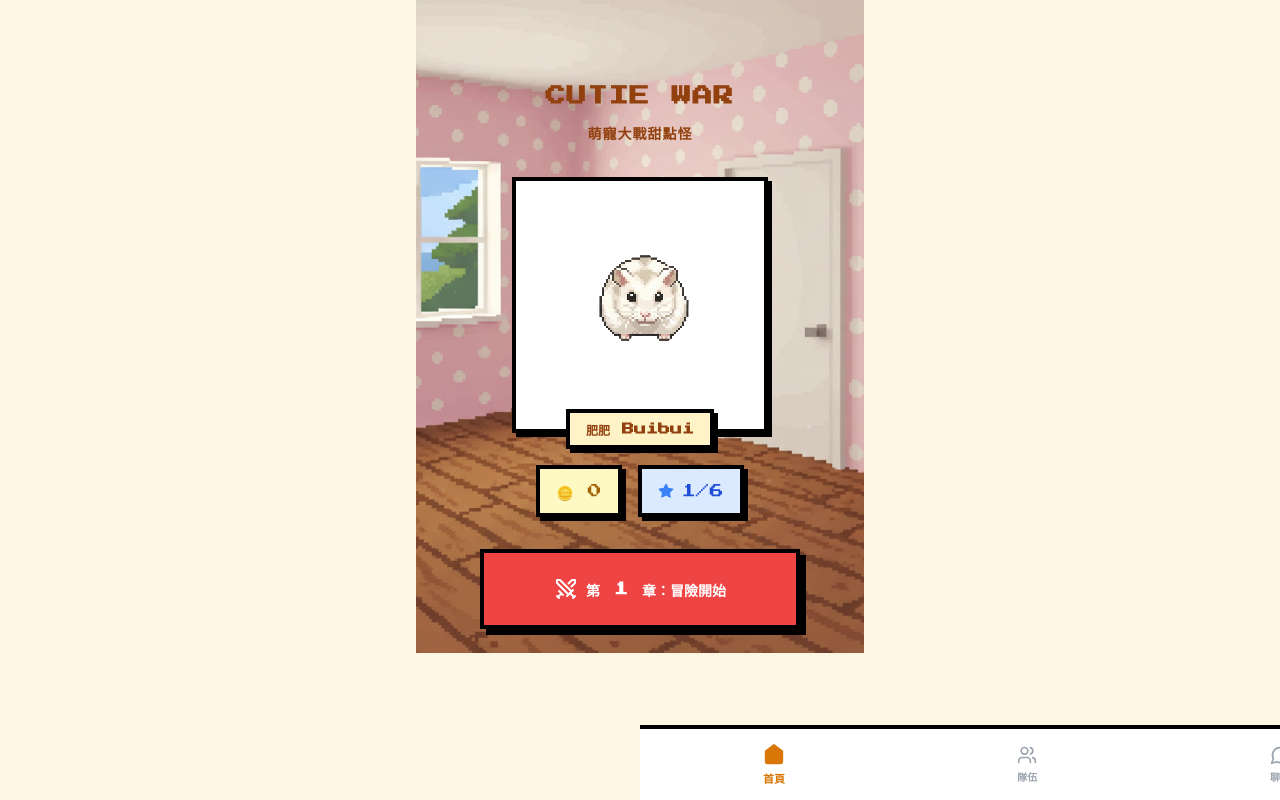
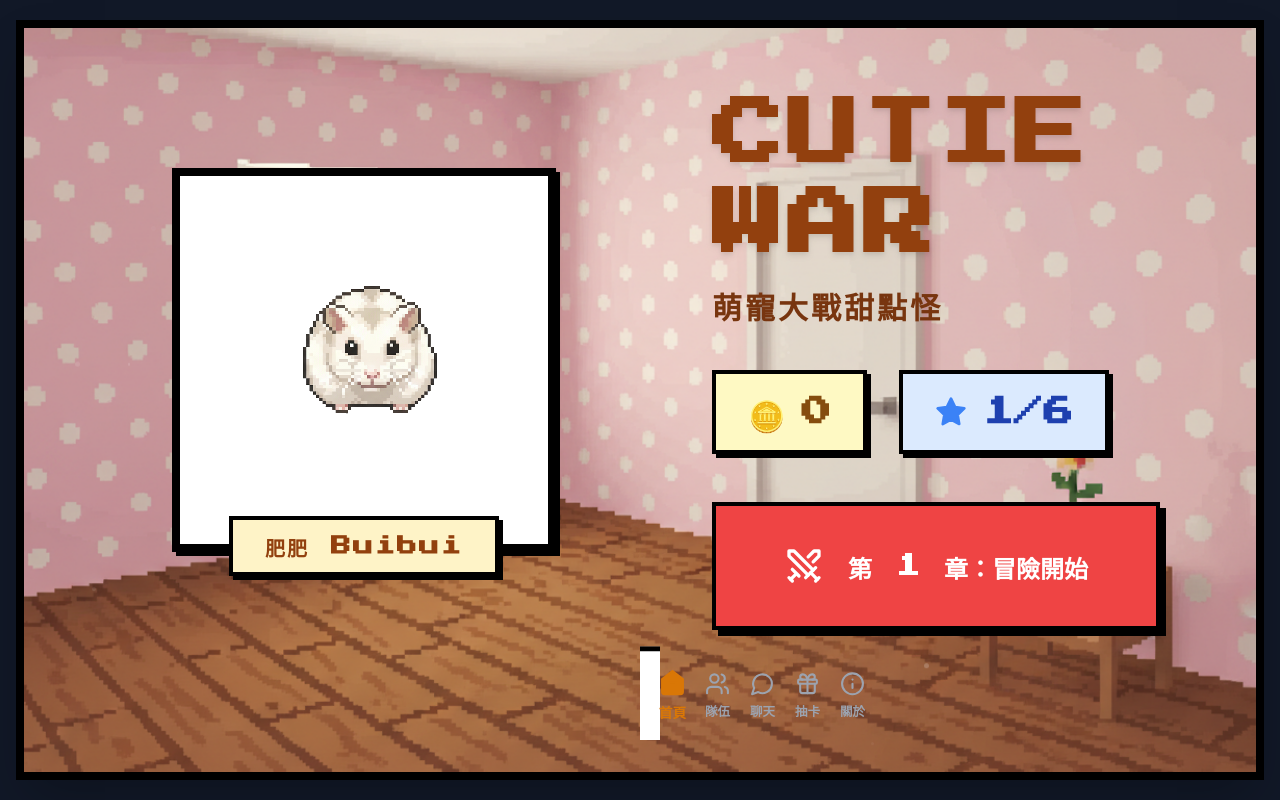
Before and after one commit to Diquak/cutiewar, a React (Vite) app in the folder cutie-war/: page / in a window 1280 px wide. Built offline with nearby package versions, Linux system fonts and the light colour scheme; a web font is replaced by a local one.

Commit message:
Add files via upload

```diff
--- a/cutie-war/src/App.jsx
+++ b/cutie-war/src/App.jsx
@@ -15,38 +15,36 @@ function App() {
     const isAdventure = page === 'adventure';
 
     return (
-        // 外層容器：鎖定視窗高度為 100dvh (解決手機網址列問題)
+        // 全局背景：深灰色，用來襯托遊戲視窗，確保置中
+        <div className="min-h-screen w-full bg-gray-900 flex items-center justify-center p-4 font-pixel overflow-hidden">
+
+            {/* 遊戲主視窗：保持 1440x1024 比例 (約 1.4:1)，但自動縮放以適應螢幕 */}
+            {/* aspect-[1440/1024] 確保比例不變，max-h-[95vh] 確保不超過螢幕高度 */}
             <div className={clsx(
-            "h-[100dvh] w-screen overflow-hidden text-gray-800 transition-colors duration-500 relative flex flex-col",
+                "relative w-full max-w-[1440px] aspect-[1440/1024] max-h-[95vh] shrink-0 overflow-hidden shadow-2xl transition-colors duration-500 flex flex-col border-8 border-black",
                 isAdventure ? "bg-black" : "bg-[#fdf6e3]"
             )}>
 
-            {/* 內容區：設定為 flex-1 讓它佔滿剩餘空間，並允許 overflow-y-auto (內部滾動) */}
-            <main className={clsx(
-                "flex-1 w-full overflow-x-hidden overflow-y-auto relative transition-all duration-500",
-                // 如果有導覽列，底部要留白 (pb-24)，不然最後的內容會被擋住
-                !isAdventure ? "pb-24" : "pb-0"
-            )}>
-                <div className="max-w-md mx-auto min-h-full">
+                {/* 內容區：佔滿剩餘空間 (扣除下方導覽列) */}
+                <main className="flex-1 w-full h-full relative overflow-hidden">
                     {page === 'home' && <Home navigate={setPage} />}
                     {page === 'team' && <Team />}
                     {page === 'gacha' && <Gacha />}
                     {page === 'about' && <About />}
                     {page === 'chat' && <Chat />}
                     {page === 'adventure' && <Adventure onBack={() => setPage('home')} />}
-                </div>
                 </main>
 
-            {/* 導覽列：固定在最下方 (Fixed) */}
+                {/* 導覽列：固定在遊戲視窗內部的下方 */}
                 {!isAdventure && (
-                <div className="fixed bottom-0 left-0 w-full z-50 pointer-events-none flex justify-center pb-6">
-                    {/* 這裡加 pointer-events-auto 讓按鈕可以點，但旁邊透明處可以穿透 */}
-                    <div className="pointer-events-auto">
+                    <div className="absolute bottom-0 left-0 w-full z-50 pointer-events-none flex justify-center pb-8">
+                        <div className="pointer-events-auto scale-125 origin-bottom">
                             <Navbar currentParams={page} navigate={setPage} />
                         </div>
                     </div>
                 )}
             </div>
+        </div>
     );
 }
 
--- a/cutie-war/src/pages/Adventure.jsx
+++ b/cutie-war/src/pages/Adventure.jsx
@@ -31,8 +31,14 @@ export default function Adventure({ onBack }) {
                 setMode('intro');
             } else {
                 console.error("Adventure: Chapter not found! ID:", currentChapterId);
-                // Fallback to menu if chapter missing
-                setMode('menu');
+                // Fallback: If chapter not found, start Ch1 or random battle to prevent black screen
+                const fallbackScript = FULL_STORY_SCRIPT[0];
+                if (fallbackScript) {
+                    setActiveScript(fallbackScript);
+                    setMode('intro');
+                } else {
+                    setMode('menu');
+                }
             }
         }
     }, [currentChapterId, isGameCleared]);
--- a/cutie-war/src/pages/Chat.jsx
+++ b/cutie-war/src/pages/Chat.jsx
@@ -94,9 +94,9 @@ function ChatRoom({ charId, onBack }) {
     };
 
     return (
-        <div className="flex flex-col h-[calc(100vh-80px)] bg-[#fdf6e3]">
+        <div className="flex flex-col h-full bg-[#fdf6e3]">
             {/* Header */}
-            <div className="bg-white p-4 border-b-4 border-black flex items-center gap-4 z-10 sticky top-0 shadow-sm">
+            <div className="bg-white p-6 border-b-4 border-black flex items-center gap-6 z-10 sticky top-0 shadow-sm shrink-0">
                 <button onClick={onBack} className="p-2 border-2 border-black hover:bg-gray-100 active:translate-y-1"><ArrowLeft size={16} /></button>
                 <div className="flex items-center gap-2">
                     <img src={char.image} className="w-8 h-8 pixel-art bg-amber-100 border border-black" />
@@ -105,13 +105,13 @@ function ChatRoom({ charId, onBack }) {
             </div>
 
             {/* Messages */}
-            <div className="flex-1 overflow-y-auto p-4 space-y-4" ref={scrollRef}>
+            <div className="flex-1 overflow-y-auto p-4 space-y-4 pb-24" ref={scrollRef}>
                 {history.map((msg, i) => (
                     <div key={i} className={`flex ${msg.role === 'user' ? 'justify-end' : 'justify-start'}`}>
                         {msg.role !== 'user' && <img src={char.image} className="w-8 h-8 border border-black bg-amber-100 mr-2 self-end pixel-art" />}
                         <div className={`max-w-[85%] p-3 text-xs leading-relaxed border-2 border-black shadow-[2px_2px_0_0_#000] ${msg.role === 'user'
-                                ? 'bg-green-400 text-black'
-                                : 'bg-white text-gray-800'
+                            ? 'bg-green-400 text-black'
+                            : 'bg-white text-gray-800'
                             }`}>
                             {msg.content}
                         </div>
--- a/cutie-war/src/pages/Home.jsx
+++ b/cutie-war/src/pages/Home.jsx
@@ -2,7 +2,6 @@ import React from 'react';
 import { useGameStore } from '../store/useGameStore';
 import { CHARACTERS } from '../data/characters';
 import { Swords, Star } from 'lucide-react';
-
 import Particles from '../components/Particles';
 
 export default function Home({ navigate }) {
@@ -12,48 +11,62 @@ export default function Home({ navigate }) {
     const leader = CHARACTERS[leaderId];
 
     return (
-        <div className="flex flex-col items-center p-6 space-y-8 pt-12 min-h-full bg-[url('/images/bg_home.png')] bg-cover bg-center relative">
-            {/* 放在最上面，作為背景特效 */}
+        <div className="w-full h-full bg-[url('/images/bg_home.png')] bg-cover bg-center relative overflow-hidden flex items-center justify-center">
+            {/* Background Particles */}
             <Particles />
 
-            {/* Header */}
-            <h1 className="text-xl font-black text-amber-800 tracking-wider text-center leading-relaxed">CUTIE WAR<br /><span className="text-sm">萌寵大戰甜點怪</span></h1>
+            <div className="grid grid-cols-2 w-full max-w-6xl gap-12 items-center px-12 relative z-10 -mt-20">
 
-            {/* Main Showcase */}
-            <div className="relative w-64 h-64 bg-white rounded-none shadow-pixel border-4 border-black flex items-center justify-center">
+                {/* Left Column: Character Showcase */}
+                <div className="flex flex-col items-center justify-center">
+                    <div className="relative w-96 h-96 bg-white rounded-none shadow-pixel border-8 border-black flex items-center justify-center transform hover:scale-105 transition-transform duration-300">
                         <img
                             src={leader.image}
                             alt={leader.name}
-                    className="w-48 h-48 object-contain pixel-art animate-bounce-hover"
+                            className="w-72 h-72 object-contain pixel-art animate-bounce-hover"
                         />
-                <div className="absolute -bottom-5 bg-amber-100 px-4 py-2 border-4 border-black shadow-pixel">
-                    <p className="text-xs font-bold text-amber-800">{leader.name}</p>
+                        <div className="absolute -bottom-8 bg-amber-100 px-8 py-3 border-4 border-black shadow-pixel">
+                            <p className="text-xl font-bold text-amber-800 tracking-widest">{leader.name}</p>
+                        </div>
                     </div>
                 </div>
 
+                {/* Right Column: Title & Actions */}
+                <div className="flex flex-col items-start space-y-12 pl-12">
+                    {/* Title */}
+                    <div>
+                        <h1 className="text-7xl font-black text-amber-800 tracking-wider leading-tight drop-shadow-md">CUTIE WAR</h1>
+                        <p className="text-3xl text-amber-900 font-bold mt-4 tracking-widest">萌寵大戰甜點怪</p>
+                    </div>
+
                     {/* Stats */}
-            <div className="flex gap-4">
-                <div className="bg-yellow-100 px-4 py-3 rounded-none border-4 border-black shadow-pixel flex items-center gap-2">
-                    <span className="text-sm text-yellow-700">🪙 {coins}</span>
+                    <div className="flex gap-8">
+                        <div className="bg-yellow-100 px-8 py-5 rounded-none border-4 border-black shadow-pixel flex items-center gap-4 transform hover:-translate-y-1 transition-transform">
+                            <span className="text-3xl">🪙</span>
+                            <span className="text-3xl font-bold text-yellow-800">{coins}</span>
                         </div>
-                <div className="bg-blue-100 px-4 py-3 rounded-none border-4 border-black shadow-pixel flex items-center gap-2">
-                    <Star size={16} className="text-blue-500 fill-current" />
-                    <span className="text-sm text-blue-700">{unlockedCharacters.length}/{Object.keys(CHARACTERS).length}</span>
+                        <div className="bg-blue-100 px-8 py-5 rounded-none border-4 border-black shadow-pixel flex items-center gap-4 transform hover:-translate-y-1 transition-transform">
+                            <Star size={32} className="text-blue-500 fill-current" />
+                            <span className="text-3xl font-bold text-blue-800">{unlockedCharacters.length}/{Object.keys(CHARACTERS).length}</span>
                         </div>
                     </div>
 
-            {/* Big Adventure Button */}
+                    {/* Action Button */}
                     <button
                         onClick={() => navigate('adventure')}
-                className="w-full max-w-xs bg-red-500 hover:bg-red-600 text-white text-sm font-bold py-6 px-4 rounded-none btn-pixel flex items-center justify-center gap-2"
+                        className="w-full max-w-md bg-red-500 hover:bg-red-600 text-white text-2xl font-bold py-10 px-8 rounded-none btn-pixel flex items-center justify-center gap-6 group"
                     >
-                <Swords size={24} />
+                        <Swords size={40} className="group-hover:rotate-12 transition-transform" />
                         {isGameCleared ? "自由對戰 (Free)" : `第 ${currentChapterId} 章：冒險開始`}
                     </button>
 
                     {isGameCleared && (
-                <p className="text-green-600 text-xs font-bold animate-pulse">🎉 遊戲通關！開啟自由模式</p>
+                        <p className="text-green-600 text-xl font-bold animate-pulse bg-white/90 px-6 py-3 border-4 border-black rounded-full shadow-pixel">
+                            🎉 恭喜通關！開啟自由對戰模式
+                        </p>
                     )}
+                </div>
+            </div>
         </div>
     );
 }
--- a/cutie-war/src/pages/Team.jsx
+++ b/cutie-war/src/pages/Team.jsx
@@ -6,7 +6,7 @@ export default function Team() {
     const { unlockedCharacters } = useGameStore();
 
     return (
-        <div className="p-6 space-y-6 w-full max-w-2xl mx-auto">
+        <div className="p-6 space-y-6 w-full max-w-2xl mx-auto pb-32">
             <h2 className="text-xl font-bold text-amber-800 border-b-4 border-black inline-block pb-2">我的隊伍</h2>
 
             {/* ★ 修正：原本這裡寫錯成 md://grid-cols-2，已修正為 md:grid-cols-2 */}
```
Lines whose indentation alone changed are shown as unchanged.
